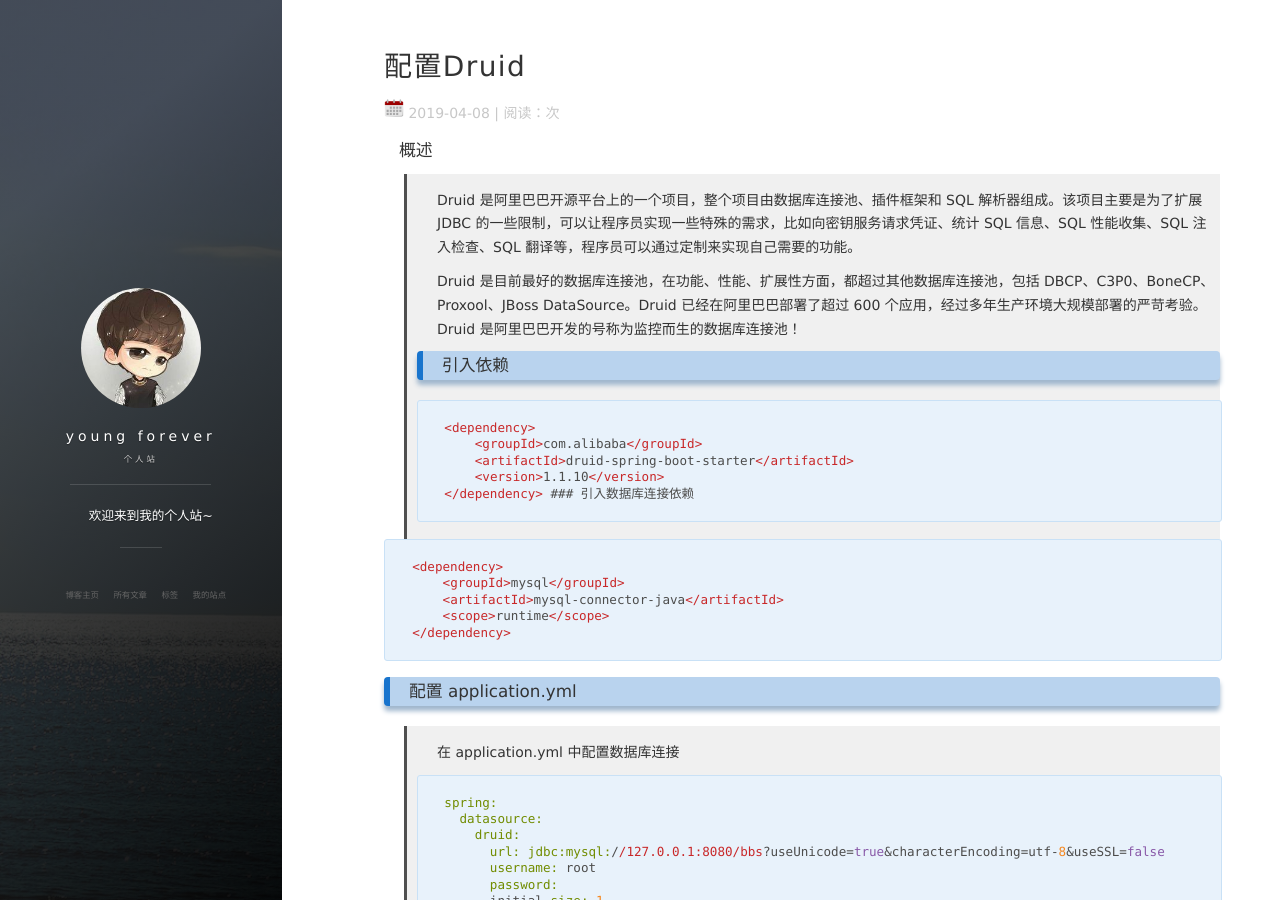
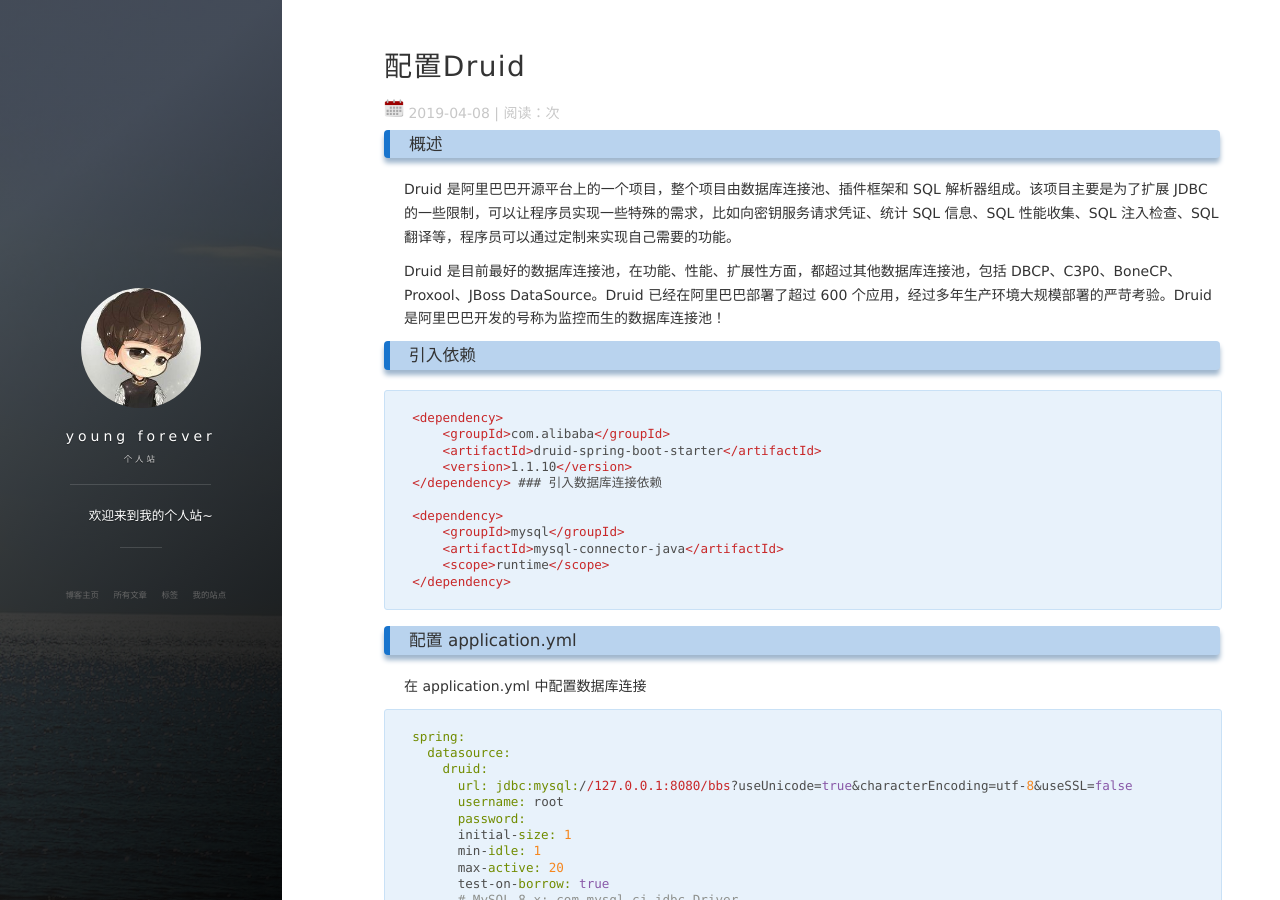
Before and after one commit to yonyong/yonyong.github.io, a Jekyll site: the page built from _posts/2019-04-08-配置Druid.md, in a window 1280 px wide and 900 px high. Built offline with Jekyll 4.4.1, drawn with Linux system fonts in a browser that asks for light colours; nearby versions of some CDN libraries; comment, search, counter and statistics services are not loaded.

````diff
--- a/_posts/2019-04-08-配置Druid.md
+++ b/_posts/2019-04-08-配置Druid.md
@@ -5,10 +5,10 @@ date: 2019-04-08
 description: "配置Druid"
 tag: 博客
 ---
-#### 概述
-> Druid 是阿里巴巴开源平台上的一个项目，整个项目由数据库连接池、插件框架和 SQL 解析器组成。该项目主要是为了扩展 JDBC 的一些限制，可以让程序员实现一些特殊的需求，比如向密钥服务请求凭证、统计 SQL 信息、SQL 性能收集、SQL 注入检查、SQL 翻译等，程序员可以通过定制来实现自己需要的功能。
->
-> Druid 是目前最好的数据库连接池，在功能、性能、扩展性方面，都超过其他数据库连接池，包括 DBCP、C3P0、BoneCP、Proxool、JBoss DataSource。Druid 已经在阿里巴巴部署了超过 600 个应用，经过多年生产环境大规模部署的严苛考验。Druid 是阿里巴巴开发的号称为监控而生的数据库连接池！
+### 概述
+ Druid 是阿里巴巴开源平台上的一个项目，整个项目由数据库连接池、插件框架和 SQL 解析器组成。该项目主要是为了扩展 JDBC 的一些限制，可以让程序员实现一些特殊的需求，比如向密钥服务请求凭证、统计 SQL 信息、SQL 性能收集、SQL 注入检查、SQL 翻译等，程序员可以通过定制来实现自己需要的功能。
+
+ Druid 是目前最好的数据库连接池，在功能、性能、扩展性方面，都超过其他数据库连接池，包括 DBCP、C3P0、BoneCP、Proxool、JBoss DataSource。Druid 已经在阿里巴巴部署了超过 600 个应用，经过多年生产环境大规模部署的严苛考验。Druid 是阿里巴巴开发的号称为监控而生的数据库连接池！
 ### 引入依赖
     <dependency>
         <groupId>com.alibaba</groupId>
@@ -24,7 +24,7 @@ tag: 博客
     </dependency>
 
 ### 配置 application.yml
->在 application.yml 中配置数据库连接
+在 application.yml 中配置数据库连接
 ```yml
 spring:
   datasource:
````
